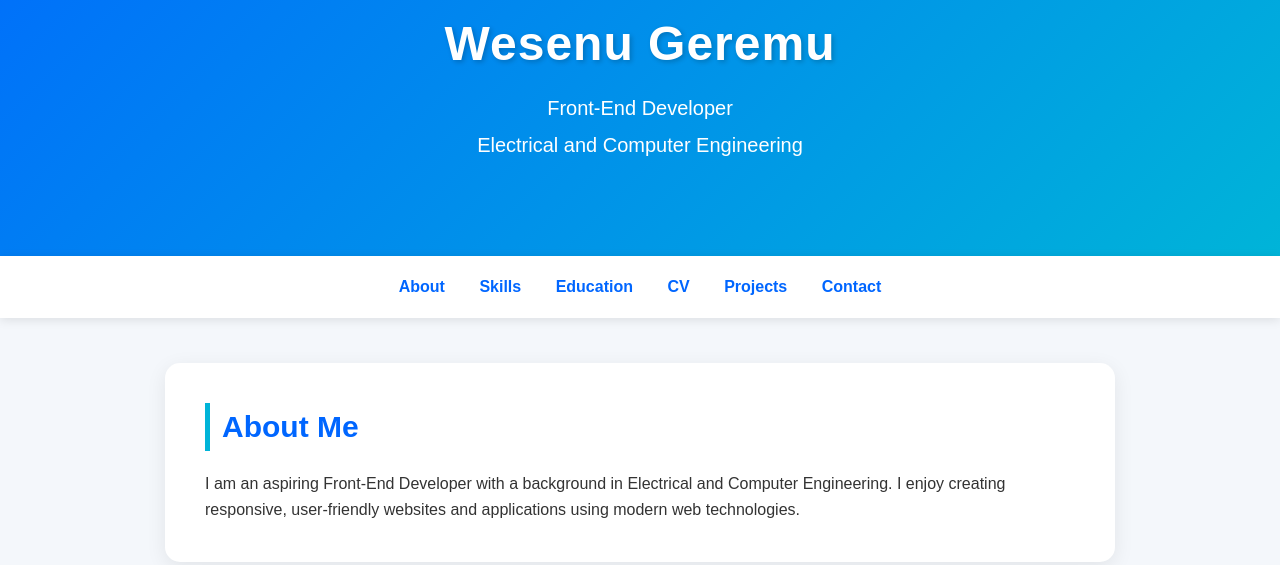
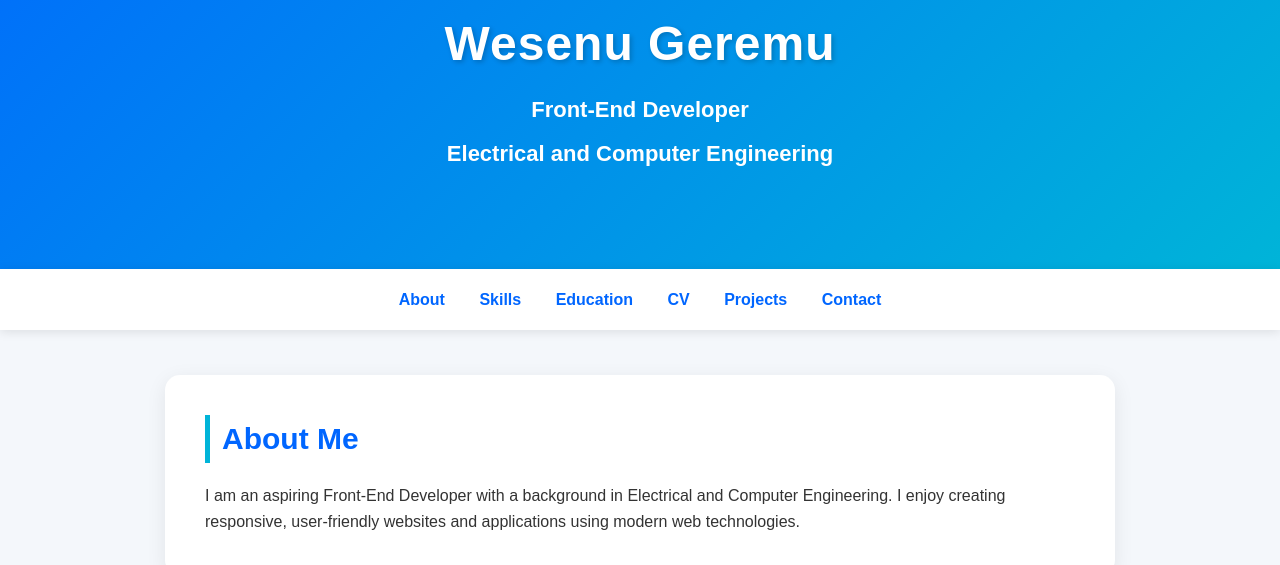
Before and after one commit to oromiaoromo6417-bot/My-portfolio, a plain HTML site: page index.html in a window 1280 px wide. Shown: the part 262-827 px from the top of the page. Drawn offline with Linux system fonts and the light colour scheme.

Commit message:
Update index.html

```diff
--- a/index.html
+++ b/index.html
@@ -47,11 +47,11 @@ header img:hover {
             letter-spacing: 1px;
             text-shadow: 2px 2px 5px rgba(0,0,0,0.2);
         }
-
-        header p {
-            font-size: 20px;
-            margin: 5px;
-        }
+header p {
+    font-size: 22px;
+    margin: 8px;
+    font-weight: bold;
+}
 
         /* Navigation */
         nav {
```
